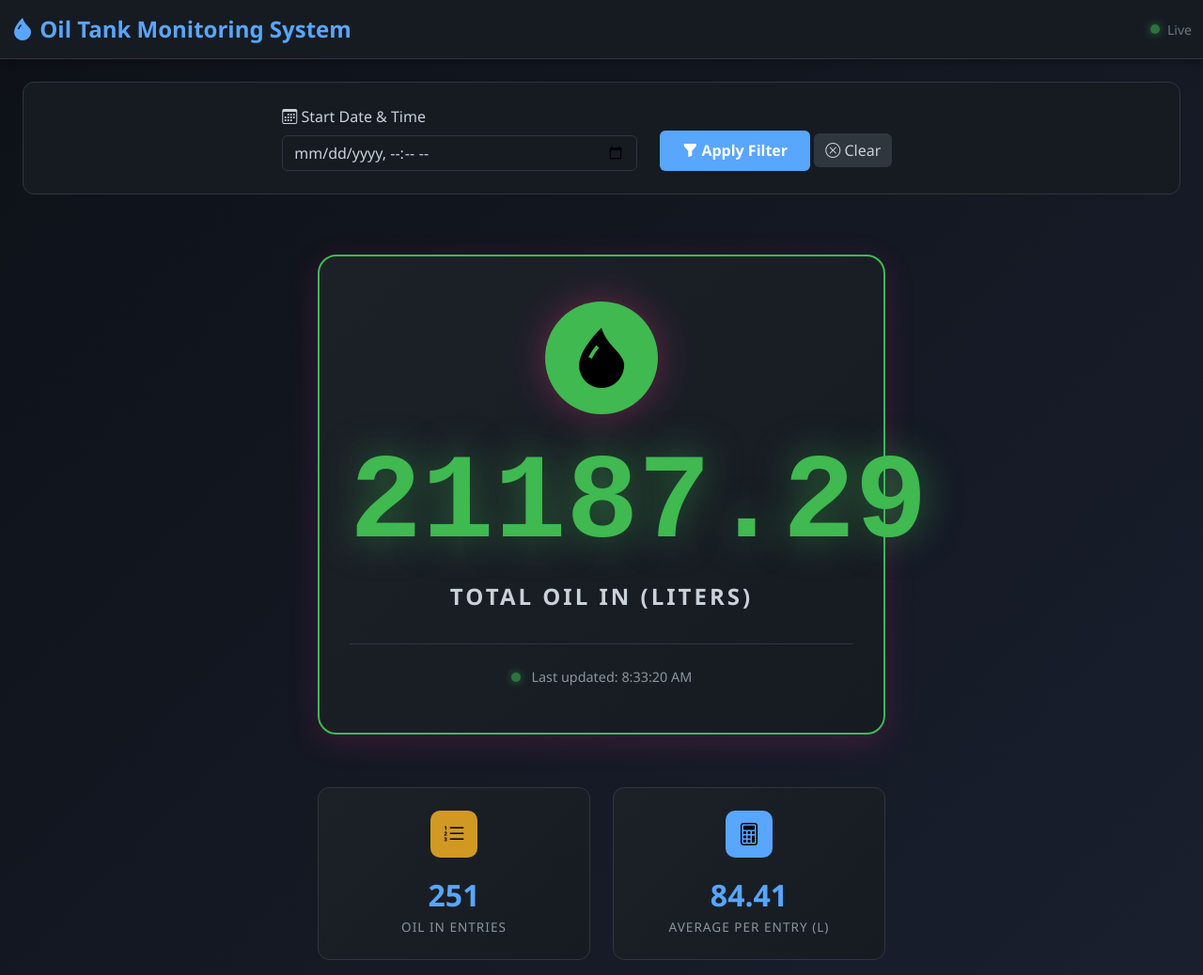
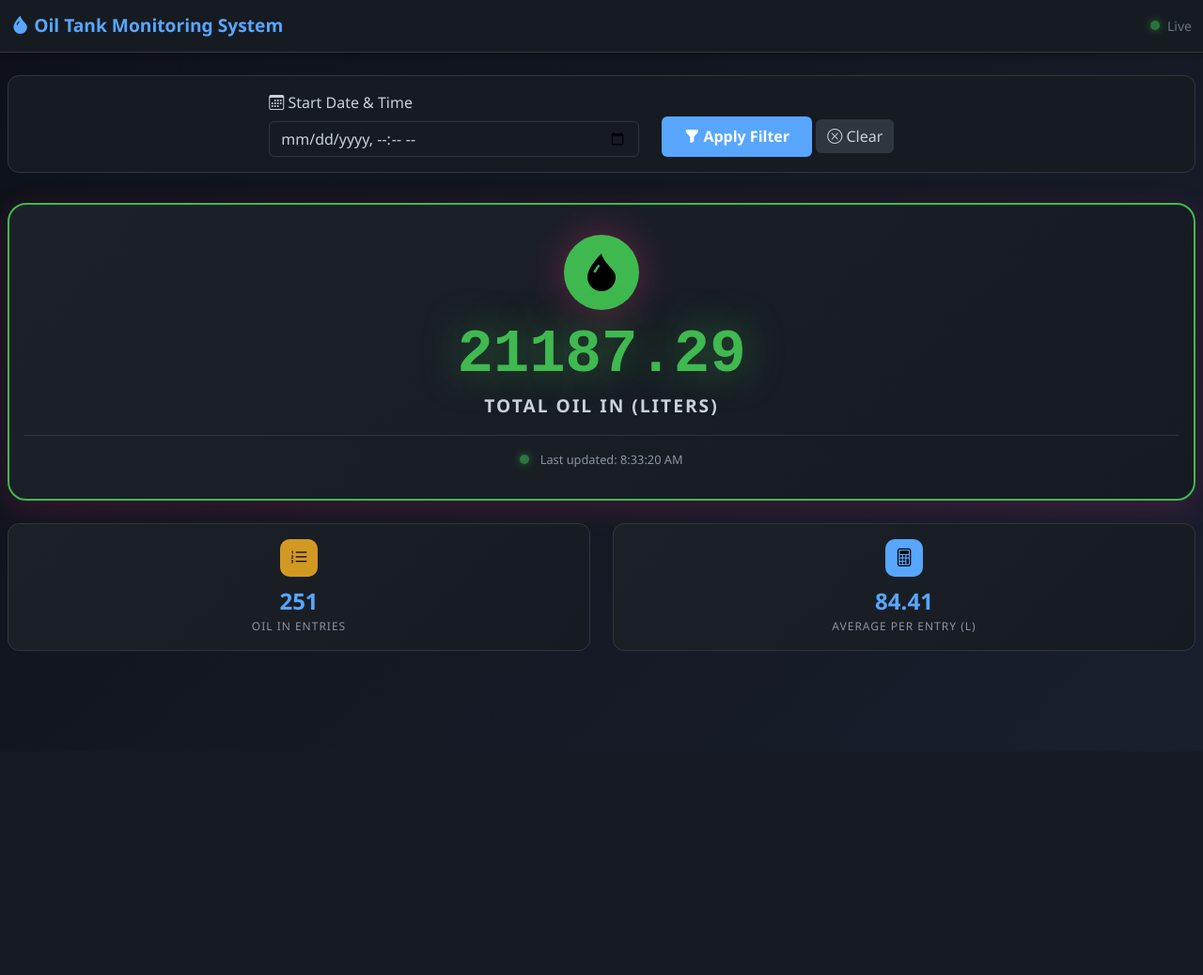
Before and after one commit to AmalAnjula/mali_log_viewer, a Flask app: page / in a window 1280 px wide. Shown: the whole page at 94% size. After the commit the page ends 693 px from the top, so only its background shows below. Run offline with Flask 3, Linux system fonts and the light colour scheme.

Commit message:
html file added

```diff
--- a/templates/index.html
+++ b/templates/index.html
@@ -35,7 +35,7 @@
         .navbar-brand {
             color: var(--accent-blue) !important;
             font-weight: 600;
-            font-size: 1.5rem;
+            font-size: 1.2rem;
         }
 
         .card {
@@ -163,8 +163,8 @@
             background: var(--secondary-dark);
             border: 1px solid var(--border-color);
             border-radius: 12px;
-            padding: 1.5rem;
-            margin-bottom: 2rem;
+            padding: 1rem;
+            margin-bottom: 1rem;
         }
 
         .update-time {
@@ -191,92 +191,92 @@
         /* Main Display Card - Large Centered */
         .main-display-card {
             background: linear-gradient(135deg, var(--card-bg) 0%, var(--secondary-dark) 100%);
-            padding: 3rem 2rem;
+            padding: 2rem 1rem;
             border-radius: 20px;
             border: 2px solid var(--accent-green);
             text-align: center;
             box-shadow: 0 8px 32px rgba(222, 37, 126, 0.2);
-            margin: 2rem 0;
+            margin: 1rem 0;
         }
 
         .icon-box-large {
-            width: 120px;
-            height: 120px;
+            width: 80px;
+            height: 80px;
             background: var(--accent-green);
             border-radius: 50%;
             display: flex;
             align-items: center;
             justify-content: center;
-            margin: 0 auto 2rem;
+            margin: 0 auto 1rem;
             box-shadow: 0 0 40px rgba(220, 52, 125, 0.4);
         }
 
         .icon-box-large i {
-            font-size: 4rem;
+            font-size: 2.5rem;
             color: #000;
         }
 
         .main-value {
-            font-size: 8rem;
+            font-size: 4rem;
             font-weight: 900;
             color: var(--accent-green);
             text-shadow: 0 0 40px rgba(63, 185, 80, 0.5);
             line-height: 1;
-            margin-bottom: 1rem;
+            margin-bottom: 0.5rem;
             font-family: 'Courier New', monospace;
         }
 
         .main-label {
             color: var(--text-primary);
-            font-size: 1.5rem;
+            font-size: 1.2rem;
             font-weight: 600;
             text-transform: uppercase;
-            letter-spacing: 3px;
-            margin-bottom: 1.5rem;
+            letter-spacing: 2px;
+            margin-bottom: 1rem;
         }
 
         .update-info {
             color: var(--text-secondary);
-            font-size: 0.9rem;
-            margin-top: 2rem;
-            padding-top: 1.5rem;
+            font-size: 0.8rem;
+            margin-top: 1rem;
+            padding-top: 1rem;
             border-top: 1px solid var(--border-color);
         }
 
         /* Smaller stat cards */
         .stat-card-small {
             background: linear-gradient(135deg, var(--card-bg) 0%, var(--secondary-dark) 100%);
-            padding: 1.5rem;
+            padding: 1rem;
             border-radius: 12px;
             border: 1px solid var(--border-color);
             text-align: center;
         }
 
         .icon-box-small {
-            width: 50px;
-            height: 50px;
+            width: 40px;
+            height: 40px;
             background: var(--accent-blue);
             border-radius: 10px;
             display: flex;
             align-items: center;
             justify-content: center;
-            margin: 0 auto 1rem;
+            margin: 0 auto 0.5rem;
         }
 
         .icon-box-small i {
-            font-size: 1.5rem;
+            font-size: 1.2rem;
             color: #000;
         }
 
         .stat-value-small {
-            font-size: 2rem;
+            font-size: 1.5rem;
             font-weight: 700;
             color: var(--accent-blue);
         }
 
         .stat-label-small {
             color: var(--text-secondary);
-            font-size: 0.85rem;
+            font-size: 0.75rem;
             text-transform: uppercase;
             letter-spacing: 1px;
         }
@@ -296,7 +296,7 @@
         </div>
     </nav>
 
-    <div class="container-fluid px-4">
+    <div class="container-fluid px-2">
         <!-- Filter Section -->
         <div class="filter-section">
             <div class="row align-items-end justify-content-center">
@@ -319,7 +319,7 @@
 
         <!-- Main Display - Total Oil In -->
         <div class="row justify-content-center">
-            <div class="col-md-8 col-lg-6">
+            <div class="col-12">
                 <div class="main-display-card">
                     <div class="icon-box-large">
                         <i class="bi bi-droplet-fill"></i>
@@ -335,8 +335,8 @@
         </div>
 
         <!-- Statistics Cards -->
-        <div class="row justify-content-center mt-4">
-            <div class="col-md-3 mb-3">
+        <div class="row justify-content-center mt-2">
+            <div class="col-6 mb-2">
                 <div class="stat-card-small">
                     <div class="icon-box-small" style="background: var(--accent-orange);">
                         <i class="bi bi-list-ol"></i>
@@ -345,7 +345,7 @@
                     <div class="stat-label-small">Oil In Entries</div>
                 </div>
             </div>
-            <div class="col-md-3 mb-3">
+            <div class="col-6 mb-2">
                 <div class="stat-card-small">
                     <div class="icon-box-small" style="background: var(--accent-blue);">
                         <i class="bi bi-calculator"></i>
```
